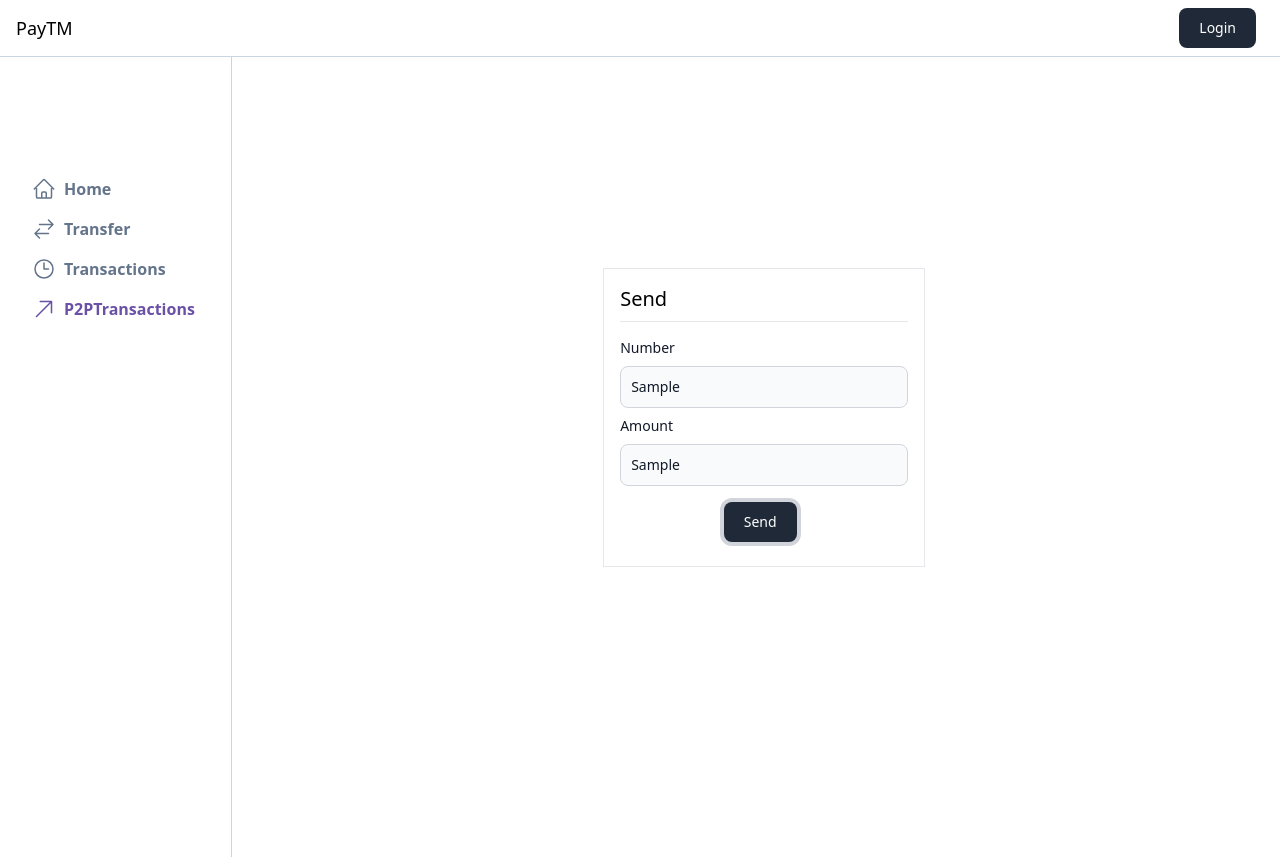
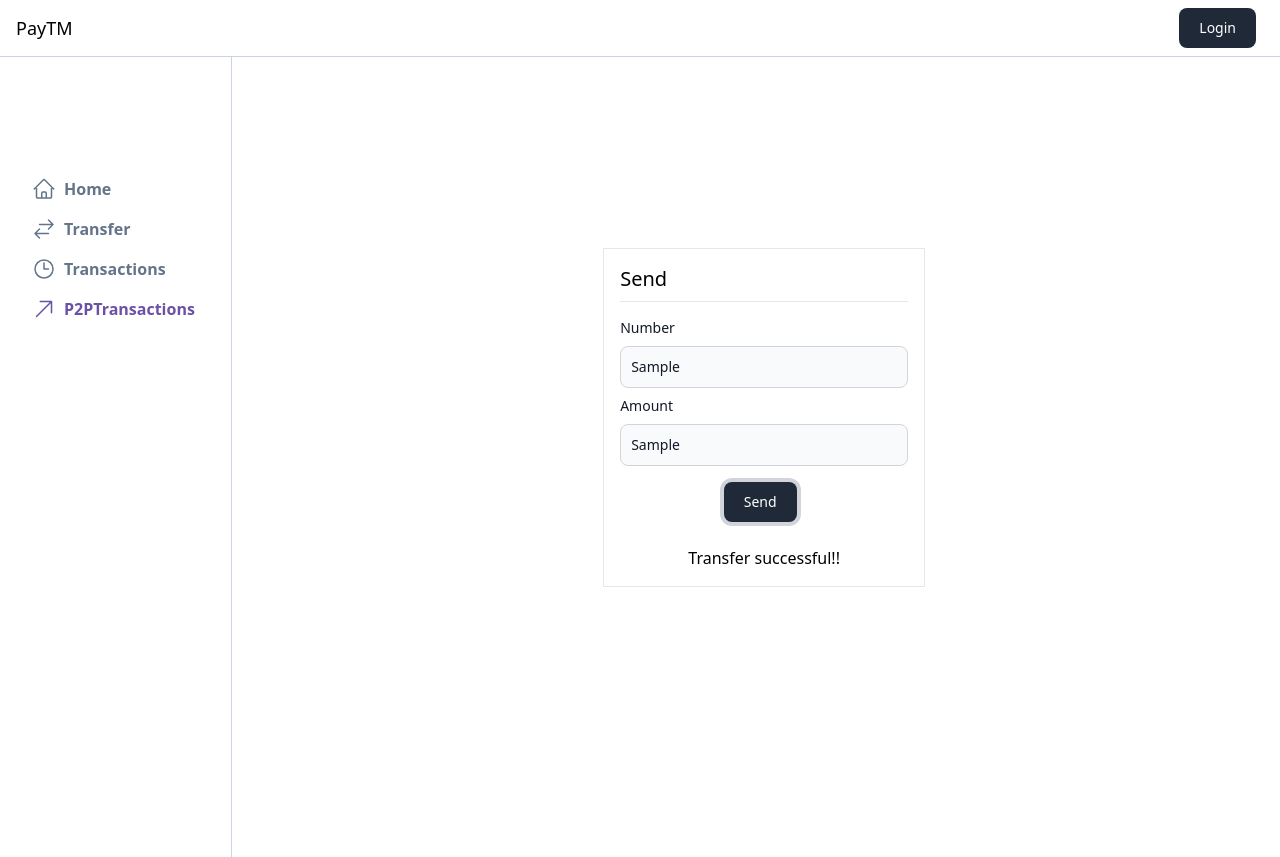
Before and after one commit to 10-abhi/PayHub, a Next.js app in the folder apps/user-app/: page /p2p in a window 1280 px wide. Both pictures are taken after typing "Sample", "Sample" into the empty fields and a click on the button "Send". Built offline with nearby package versions, Linux system fonts and the light colour scheme; no server answers.

Commit message:
added trxn status at card comp

```diff
--- a/apps/user-app/components/SendCard.tsx
+++ b/apps/user-app/components/SendCard.tsx
@@ -9,6 +9,19 @@ import { p2pTransfer } from "../app/lib/actions/p2pTranfer";
 export function SendCard() {
     const [number, setNumber] = useState("");
     const [amount, setAmount] = useState("");
+    const [status , setStatus] = useState("");
+
+    const handleTransfer = async()=>{
+        try {
+            await p2pTransfer(number , Number(amount)*100);
+            setStatus("Transfer successful!!")
+            setNumber("");
+            setAmount("");
+
+        } catch (error) {
+           console.log(error);
+        }
+    }
 
     return <div className="h-[90vh]">
         <Center>
@@ -21,10 +34,17 @@ export function SendCard() {
                         setAmount(value)
                     }} />
                     <div className="pt-4 flex justify-center">
-                        <Button onClick={async() => {
-                         await p2pTransfer(number , Number(amount)*100);
-                        }}>Send</Button>
+                        <Button onClick={handleTransfer}>Send</Button>
                     </div>
+                    {
+                    status && (
+                        <div className="pt-4 text-center">
+                            <div>
+                                {status}
+                            </div>
+                        </div>
+                    )
+                    }
                 </div>
             </Card>
         </Center>
```
